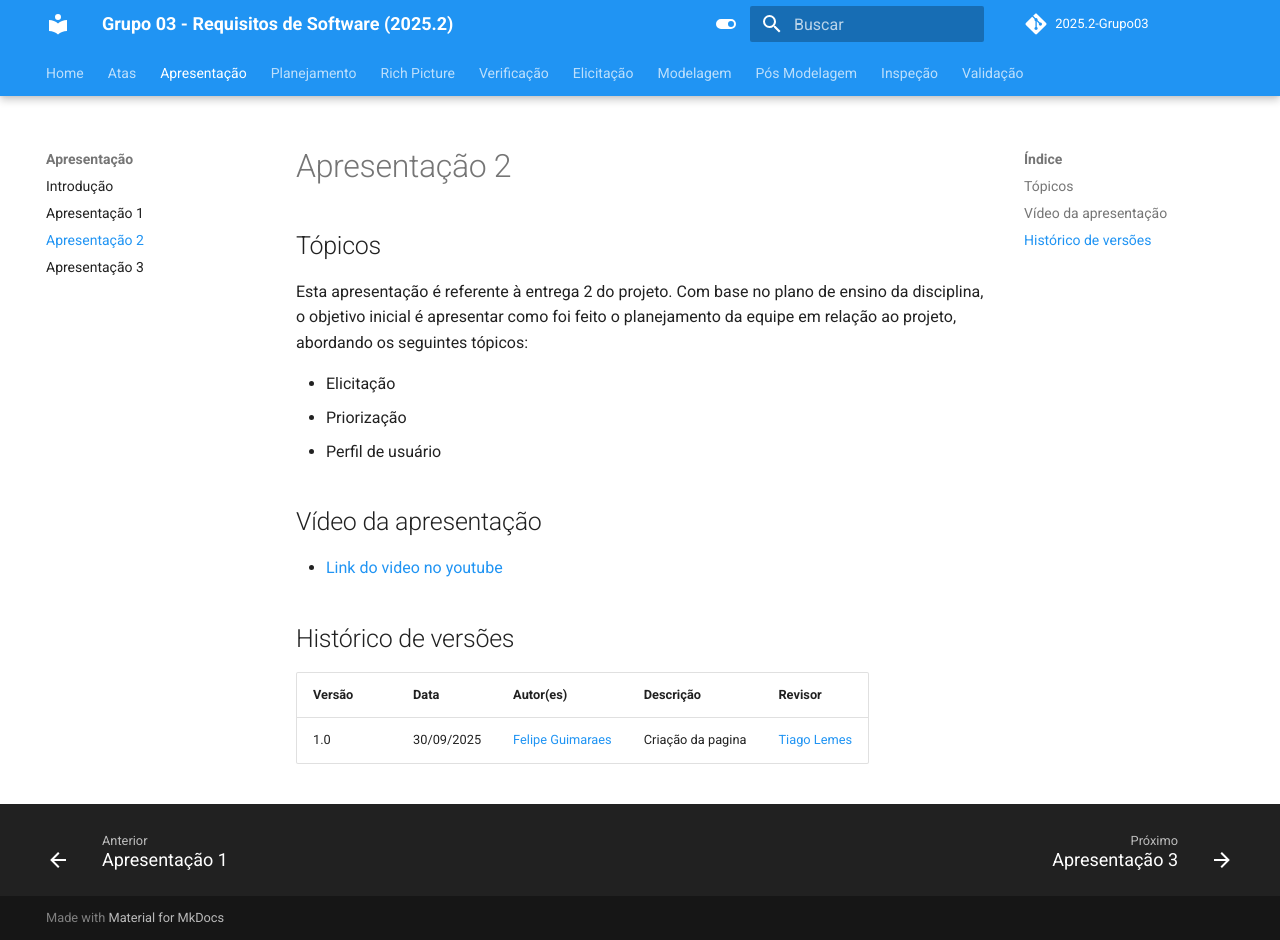
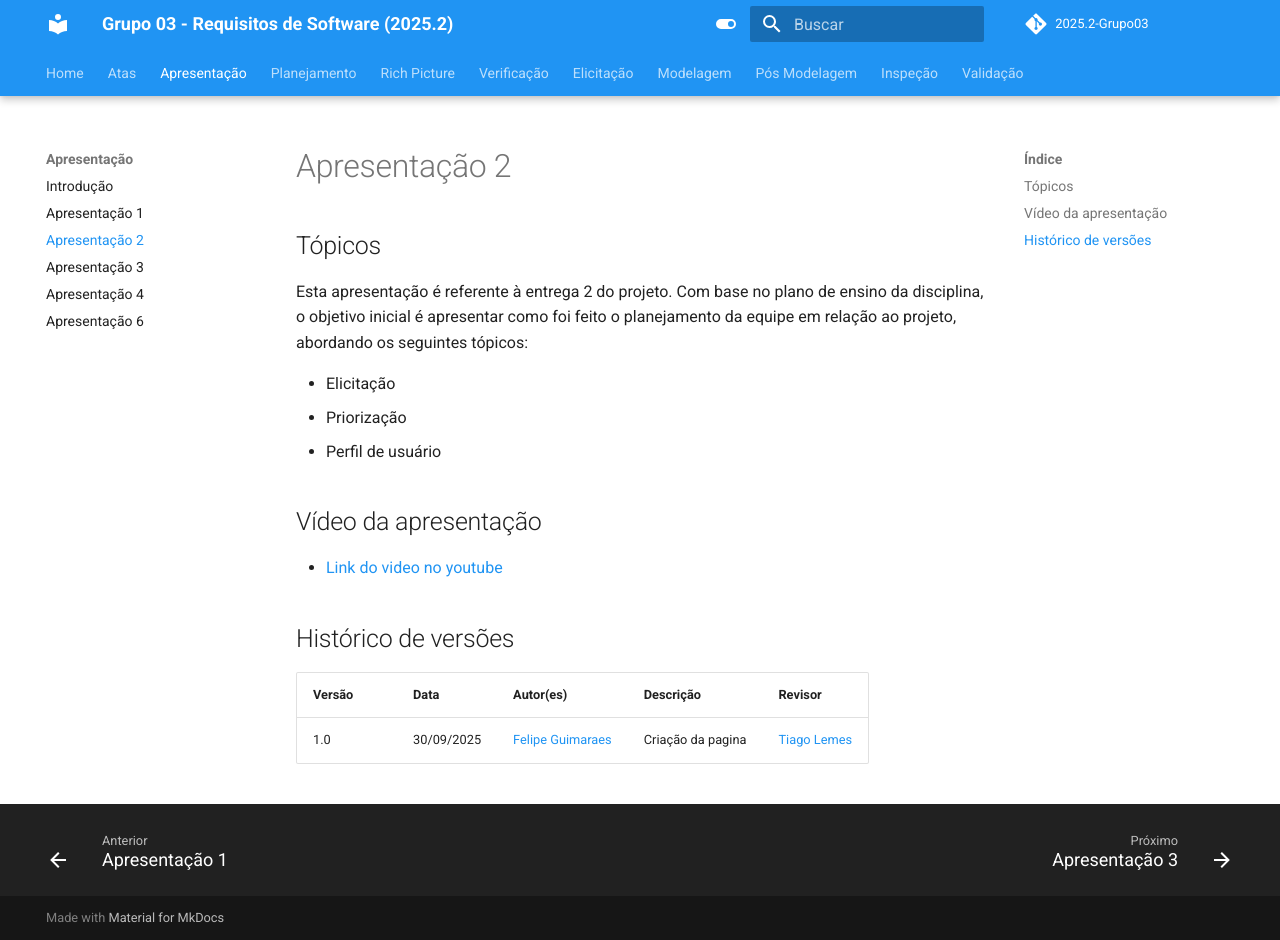
Before and after one commit to Requisitos-de-Software/2025.2-Grupo03, an MkDocs documentation site: the page built from docs/Apresentação/apresentacao2.md, in a window 1280 px wide and 940 px high. Built offline with MkDocs 1.6.1 and Material for MkDocs 9.7.7, drawn with Linux system fonts in a browser that asks for light colours; comment, search, counter and statistics services are not loaded.

Commit message:
Update mkdocs.yml

```diff
--- a/mkdocs.yml
+++ b/mkdocs.yml
@@ -56,6 +56,8 @@ nav:
       - Apresentação 1: Apresentação/apresentacao1.md
       - Apresentação 2: Apresentação/apresentacao2.md
       - Apresentação 3: Apresentação/apresentacao3.md
+      - Apresentação 4: Apresentação/apresentacao4.md
+      - Apresentação 6: Apresentação/apresentacao6.md
   - Planejamento:
     - HeatMap: Planejamento/heatmap.md
     - Ferramentas: Planejamento/ferramentas.md
```
